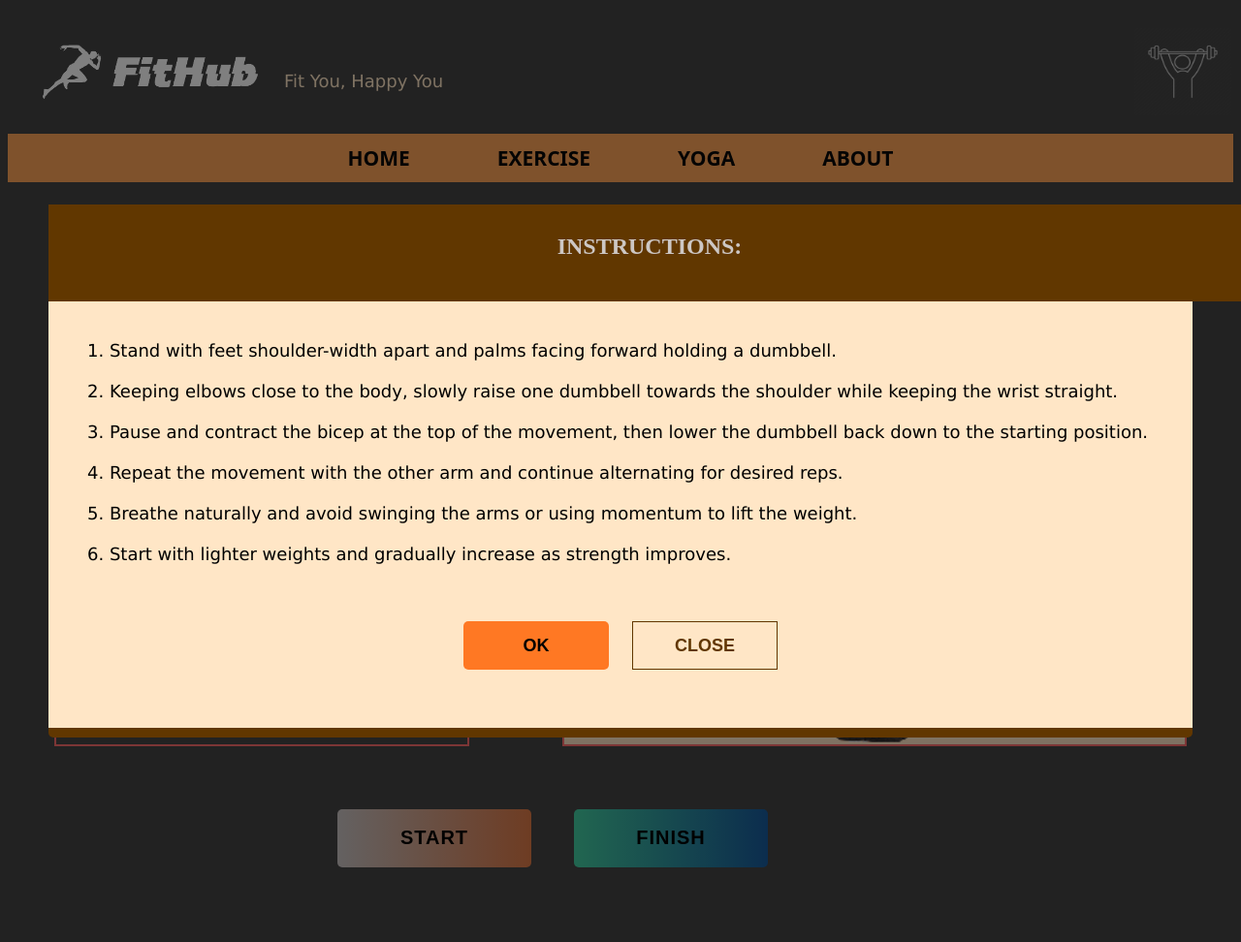
After one commit to ronnie-nayak/fit-api, a Flask app: page /exercise/triceps in a window 1280 px wide. The commit adds this page. Shown: the whole page at 97% size. Run offline with Flask 3, Linux system fonts and the light colour scheme; some libraries are stand-ins or nearby versions.

Commit message:
Added new exercise.

```diff
--- a/app.py
+++ b/app.py
@@ -21,6 +21,10 @@ def exerciseBicepsCurl():
 @app.route('/exercise/push-ups')
 def exercisePushUps():
     return render_template('exercisePushUps.html')
+
+@app.route('/exercise/triceps')
+def exerciseTriceps():
+    return render_template('exerciseTriceps.html')
 
 @app.route('/exercise/squats')
 def exerciseSquats():
@@ -53,6 +57,10 @@ def bicepCurl_feed():
 def pushUps_feed():
     return Response(exerciseAI.pushUps.gen(), mimetype='multipart/x-mixed-replace; boundary=frame')
 
+@app.route('/triceps_feed')
+def triceps_feed():
+    return Response(exerciseAI.triceps.gen(), mimetype='multipart/x-mixed-replace; boundary=frame')
+
 @app.route('/squats_feed')
 def squats_feed():
     return Response(exerciseAI.squats.gen(), mimetype='multipart/x-mixed-replace; boundary=frame')
--- a/project/exerciseAI/__init__.py
+++ b/project/exerciseAI/__init__.py
@@ -7,5 +7,6 @@ import numpy as np
 
 from .bicepCurl import *
 from .pushUps import *
+from .triceps import *
 from .squats import *
 from ..exerciseAI.util import *
--- a/project/yogaAI/tPose.py
+++ b/project/yogaAI/tPose.py
@@ -7,7 +7,7 @@ def gen():
     mpDraw = mp.solutions.drawing_utils
     # creating our model to detected our pose
     my_pose = mp.solutions.pose
-    pose = my_pose.Pose(min_detection_confidence=0.5,min_tracking_confidence=0.5)
+    pose = my_pose.Pose(min_detection_confidence=0.7,min_tracking_confidence=0.5)
 
     """Video streaming generator function."""
     label="Unknown Pose"
--- a/project/yogaAI/treePose.py
+++ b/project/yogaAI/treePose.py
@@ -5,7 +5,7 @@ def gen():
     mpDraw = mp.solutions.drawing_utils
     # creating our model to detected our pose
     my_pose = mp.solutions.pose
-    pose = my_pose.Pose(min_detection_confidence=0.5,min_tracking_confidence=0.5)
+    pose = my_pose.Pose(min_detection_confidence=0.7,min_tracking_confidence=0.5)
 
     """Video streaming generator function."""
     label="Unknown Pose"
--- a/templates/base.html
+++ b/templates/base.html
@@ -59,6 +59,7 @@
                 <div id="myDropdown1" class="dropdown-content">
                     <a href="/exercise/biceps-curl">Bicep-Curl</a>
                     <a href="/exercise/push-ups">Push-Ups</a>
+                    <a href="/exercise/triceps">Triceps</a>
                     <a href="/exercise/squats">Squats</a>
                 </div>
             </li>
--- /dev/null
+++ b/templates/exerciseTriceps.html
@@ -0,0 +1,53 @@
+{% extends 'base.html' %}
+
+{% block head %}
+
+{% endblock %}
+
+
+{% block content %}
+
+
+<div class="popup-overlay">
+  <div class="popup">
+    <div class="pophead">
+      <h2><b>INSTRUCTIONS:</b></h2>
+    </div>
+    <p style="margin-top:40px; text-align: left; font-size: large; margin-left: 40px;">
+      1. Stand with feet shoulder-width apart and palms facing forward holding a dumbbell. <br><br>
+      2. Keeping elbows close to the body, slowly raise one dumbbell towards the shoulder while keeping the wrist straight.<br><br>
+      3. Pause and contract the bicep at the top of the movement, then lower the dumbbell back down to the starting position.<br><br>
+      4. Repeat the movement with the other arm and continue alternating for desired reps.<br><br>
+      5. Breathe naturally and avoid swinging the arms or using momentum to lift the weight.<br><br>
+      6. Start with lighter weights and gradually increase as strength improves.<br><br>
+    </p>
+    <button class="pop-btn1" id="popup-button1"><b>OK</b></button>
+    <button  class="pop-btn2" id="popup-button2"><b>CLOSE</b></button>
+  </div>
+</div>
+
+<!--  -->
+
+<h1 style="text-align: center;"><b>TRICEPS EXTENSIONS</b></h1>
+<div style="justify-content: center; display: flex; margin-top: -30px;">
+    <div id="div-1" class="div-1">
+        <!-- code -->
+    </div>
+    <div id="div-2" class="div-2">
+        <img class="camera-0" width="640px" height="460px" src="{{url_for('static',filename='images/gifs/tricep.gif')}}" alt="">
+    </div>
+</div>
+
+  <div class="center" id="div-3" style="margin-left: 20rem;">
+    <div class="btn btn2">
+      <div class="inner"></div>
+      <button id="b1" onclick="openVideo('triceps_feed')"><b>START</b> </button>
+    </div>
+  <div class="btn btn1">
+    <div class="inner"></div>
+    <button id="b1" onclick="closeVideo()"><b>FINISH</b></button>
+  </div>
+</div>
+
+
+{% endblock %}
```
Also changed, not shown: project/exerciseAI/triceps.py (line endings or trailing spaces), project/yogaAI/warriorPose.py (line endings or trailing spaces), static/images/gifs/tricep.gif (added), templates/exerciseBicepsCurl.html (line endings or trailing spaces).
